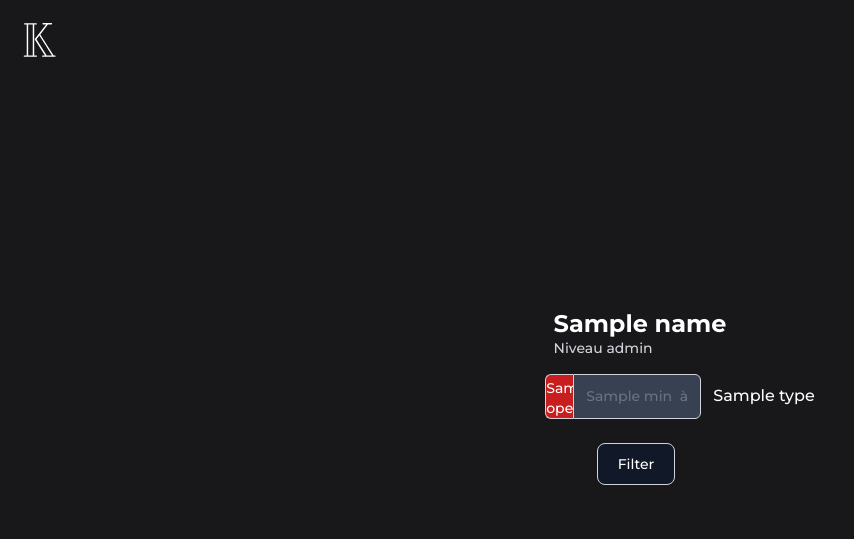
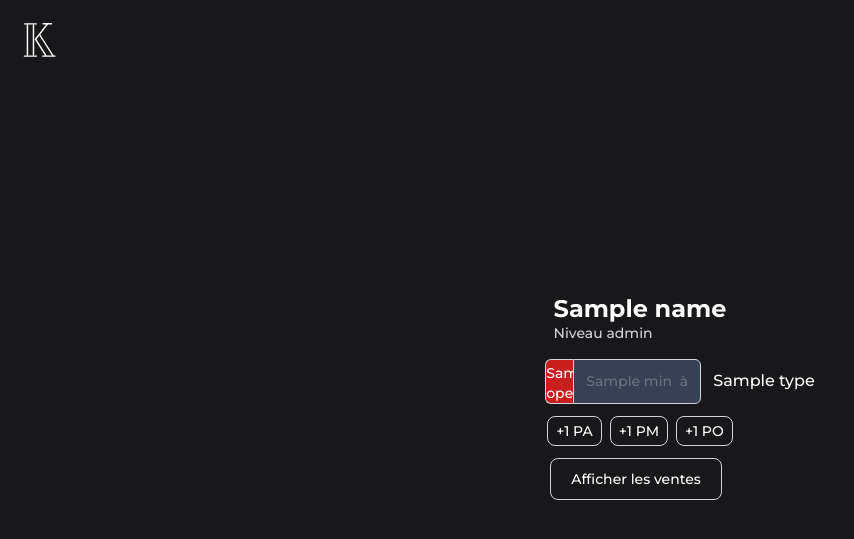
Before and after one commit to JustNao/Karrelage, a Flask app: template templates/hdv_filter.html in a window 1280 px wide. Shown: the top 539 px of the page, without its empty margins (0-854 px from the left). Run offline with Flask 2, Linux system fonts and the light colour scheme; the template is opened without the code that fills it: most values are stand-ins (such as "Sample title", 1, 10 or a date in 2020); data that the repository does not hold is empty; parts of the project's set-up code (start-up, migrations or seed data) failed here and were passed over; some libraries are stand-ins or nearby versions.

Commit message:
Added PA/PM/PO exos to hdv filter

```diff
--- a/static/dist/css/output.css
+++ b/static/dist/css/output.css
@@ -1147,6 +1147,10 @@ input:checked + .toggle-bg {
   margin-bottom: 0.75rem;
 }
 
+.mb-4 {
+  margin-bottom: 1rem;
+}
+
 .ml-2 {
   margin-left: 0.5rem;
 }
@@ -1167,6 +1171,10 @@ input:checked + .toggle-bg {
   margin-right: 0.5rem;
 }
 
+.mr-3 {
+  margin-right: 0.75rem;
+}
+
 .mt-10 {
   margin-top: 2.5rem;
 }
@@ -1175,24 +1183,12 @@ input:checked + .toggle-bg {
   margin-top: 0.5rem;
 }
 
+.mt-3 {
+  margin-top: 0.75rem;
+}
+
 .mt-4 {
   margin-top: 1rem;
-}
-
-.mt-6 {
-  margin-top: 1.5rem;
-}
-
-.mr-6 {
-  margin-right: 1.5rem;
-}
-
-.mr-3 {
-  margin-right: 0.75rem;
-}
-
-.mb-4 {
-  margin-bottom: 1rem;
 }
 
 .block {
@@ -2076,6 +2072,11 @@ input:checked + .toggle-bg {
   background-color: rgb(113 113 122 / var(--tw-bg-opacity));
 }
 
+.hover\:bg-green-700:hover {
+  --tw-bg-opacity: 1;
+  background-color: rgb(4 108 78 / var(--tw-bg-opacity));
+}
+
 .hover\:text-blue-600:hover {
   --tw-text-opacity: 1;
   color: rgb(28 100 242 / var(--tw-text-opacity));
@@ -2144,14 +2145,14 @@ input:checked + .toggle-bg {
   --tw-ring-color: rgb(209 213 219 / var(--tw-ring-opacity));
 }
 
+.peer:checked ~ .peer-checked\:bg-gray-700 {
+  --tw-bg-opacity: 1;
+  background-color: rgb(55 65 81 / var(--tw-bg-opacity));
+}
+
 .peer:checked ~ .peer-checked\:bg-green-700 {
   --tw-bg-opacity: 1;
   background-color: rgb(4 108 78 / var(--tw-bg-opacity));
-}
-
-.peer:checked ~ .peer-checked\:bg-gray-700 {
-  --tw-bg-opacity: 1;
-  background-color: rgb(55 65 81 / var(--tw-bg-opacity));
 }
 
 .peer:checked ~ .peer-checked\:after\:translate-x-full::after {
--- a/templates/hdv_filter.html
+++ b/templates/hdv_filter.html
@@ -12,6 +12,29 @@
     });
   }
   data_refresh = setInterval(updater, 500);
+
+  function toggle_stat(stat) {
+    const stats = ["PA", "PM", "PO"];
+
+    input = document.querySelector("#input-" + stat);
+    input.value = (parseInt(input.value) + 1) % 2;
+
+    button = document.querySelector("#button-" + stat);
+    button.classList.toggle("bg-green-700");
+    button.classList.toggle("hover:bg-green-700");
+
+    stats.forEach((s) => {
+      if (s != stat) {
+        input = document.querySelector("#input-" + s);
+        input.value = 0;
+
+        button = document.querySelector("#button-" + s);
+        button.classList.remove("bg-green-700");
+        button.classList.remove("hover:bg-green-700");
+      }
+    });
+  }
+
   window.resizeTo(600, 250 + parseInt("{{ content|length * 38 }}"));
 </script>
 {% endblock %} {% block content %} {% if (content|length) > 0 %}
@@ -56,12 +79,38 @@
     </div>
     {% endfor %}
   </div>
-  <div class="mt-6 flex justify-center">
+  <div class="flex flex-row space-x-2 mt-3">
+    <input hidden type="number" name="111" value="0" id="input-PA">
+    <div
+      class="text-white border border-gray-300 focus:outline-none cursor-pointer hover:bg-gray-700 focus:ring-4 font-medium rounded-lg text-sm px-2 py-1"
+      onclick="toggle_stat('PA')"
+      id="button-PA"
+      >
+      +1 PA
+    </div>
+    <input hidden type="number" name="128" value="0" id="input-PM">
+    <div
+      class="text-white border border-gray-300 focus:outline-none cursor-pointer hover:bg-gray-700 focus:ring-4 font-medium rounded-lg text-sm px-2 py-1"
+      onclick="toggle_stat('PM')"
+      id="button-PM"
+    >
+      +1 PM
+    </div>
+    <input hidden type="number" name="117" value="0" id="input-PO">
+    <div
+      class="text-white border border-gray-300 focus:outline-none cursor-pointer hover:bg-gray-700 focus:ring-4 font-medium rounded-lg text-sm px-2 py-1"
+      onclick="toggle_stat('PO')"
+      id="button-PO"
+    >
+      +1 PO
+    </div>
+  </div>
+  <div class="mt-3 flex justify-center">
     <button
       type="submit"
-      class="text-white bg-gray-900 border border-gray-300 focus:outline-none hover:bg-gray-700 focus:ring-4 font-medium rounded-lg text-sm px-5 py-2.5 mr-2 mb-2"
+      class="text-white border border-gray-300 focus:outline-none hover:bg-gray-700 focus:ring-4 font-medium rounded-lg text-sm px-5 py-2.5 mr-2 mb-2"
     >
-      Filter
+      Afficher les ventes
     </button>
   </div>
 </form>
--- a/templates/team_manager.html
+++ b/templates/team_manager.html
@@ -92,7 +92,8 @@
         ({{ (member.current_health/member.total_health*100)|int}}%)
       </div>
     </div>
-    <div class="flex flex-row items-center pr-3">
+    <!-- Member shield, disabled because it's a pain in the ass to manage -->
+    <!-- <div class="flex flex-row items-center pr-3">
       <div class="w-6 mr-1">
         <svg
           xmlns:xlink="http://www.w3.org/1999/xlink"
@@ -130,7 +131,7 @@
         </svg>
       </div>
       <div>{{ member.shield }}</div>
-    </div>
+    </div> -->
     <div>{{ member.cadrant }}</div>
     <div class="flex flex-row w-full space-x-2">
       <div class="text-right w-1/2">
```
Also changed, not shown: src/modules/hdv_filter.py (+2 -8 lines), templates/hdv_filter_bid.html (+4 -11 lines).
